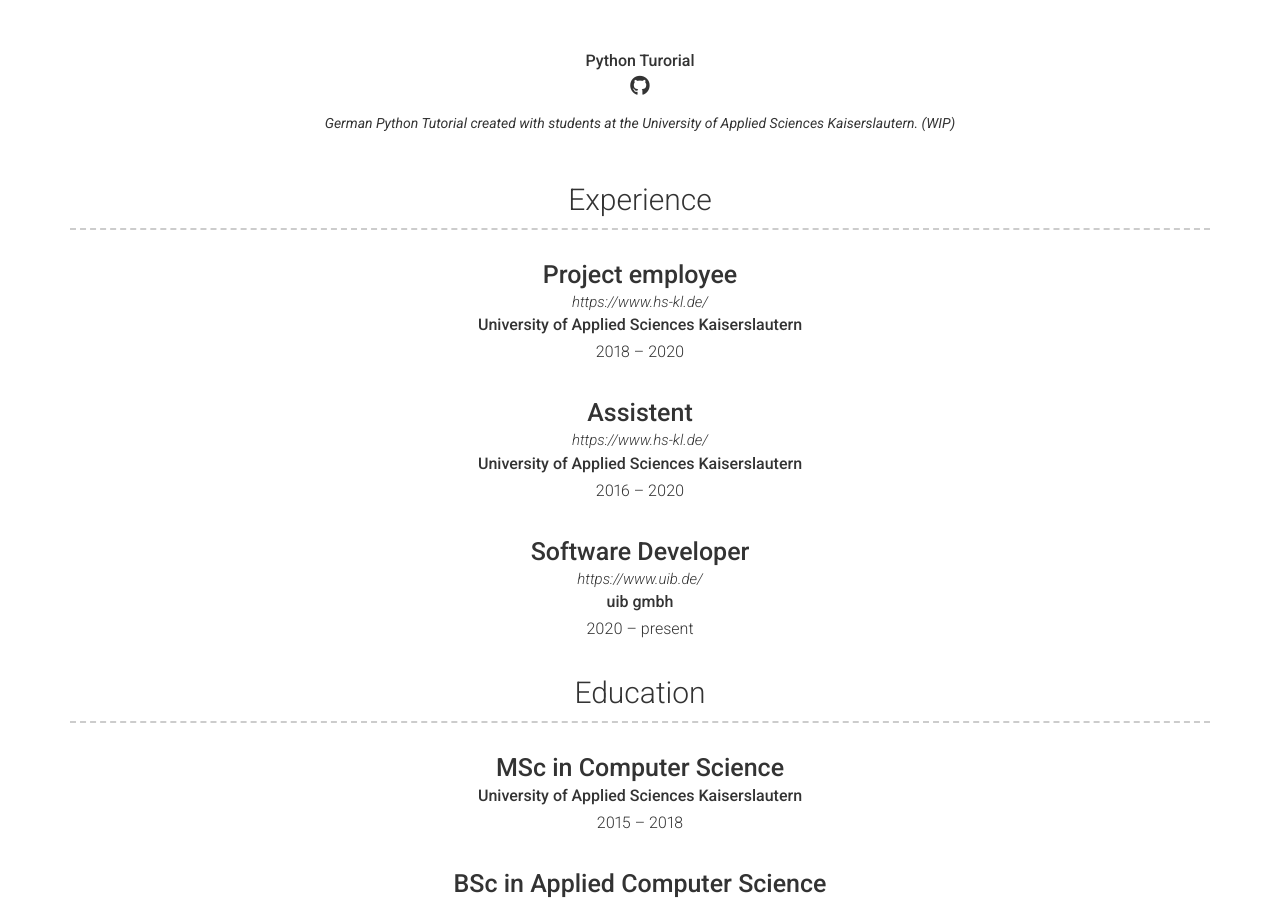
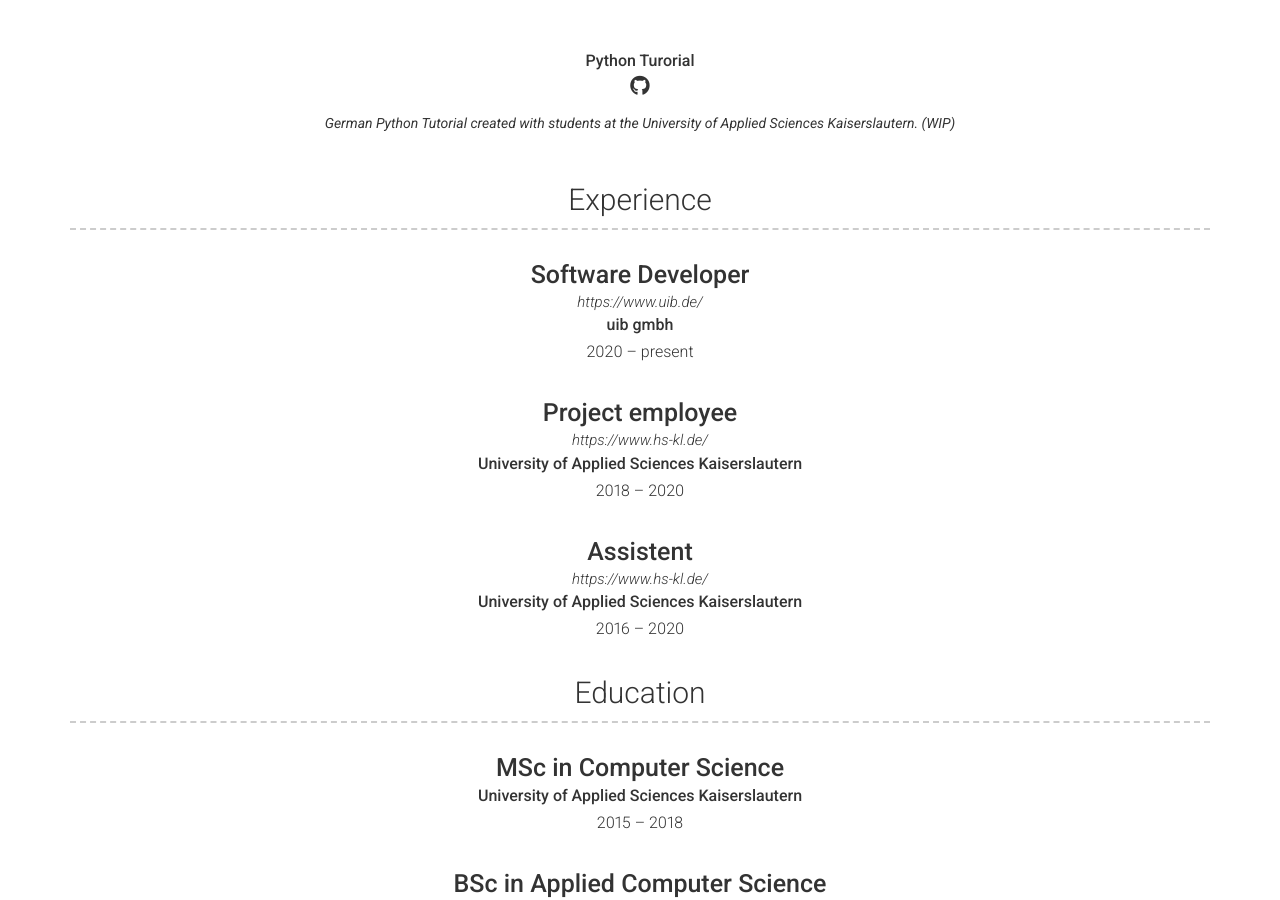
Before and after one commit to fkalweit/fkalweit.github.io, a Jekyll site: the page built from index.md, in a window 1280 px wide and 900 px high, scrolled down 955 px. Built offline with Jekyll 4.4.1, drawn with Linux system fonts in a browser that asks for light colours; nearby versions of some CDN libraries; part of the change alters nothing that is shown.

```diff
--- a/_data/experience.yml
+++ b/_data/experience.yml
@@ -1,4 +1,10 @@
 # Experience template
+- layout:  top-middle
+  company: uib gmbh
+  link: https://www.uib.de/
+  job_title: Software Developer
+  dates: 2020 – present
+
 - layout: top-middle
   company: University of Applied Sciences Kaiserslautern
   link: https://www.hs-kl.de/
@@ -10,9 +16,3 @@
   link: https://www.hs-kl.de/
   job_title: Assistent
   dates: 2016 – 2020
-
-- layout:  top-middle
-  company: uib gmbh
-  link: https://www.uib.de/
-  job_title: Software Developer
-  dates: 2020 – present
```
